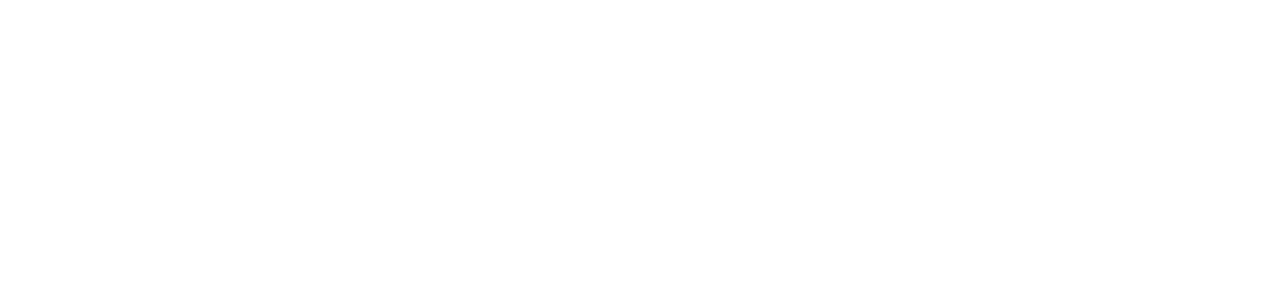
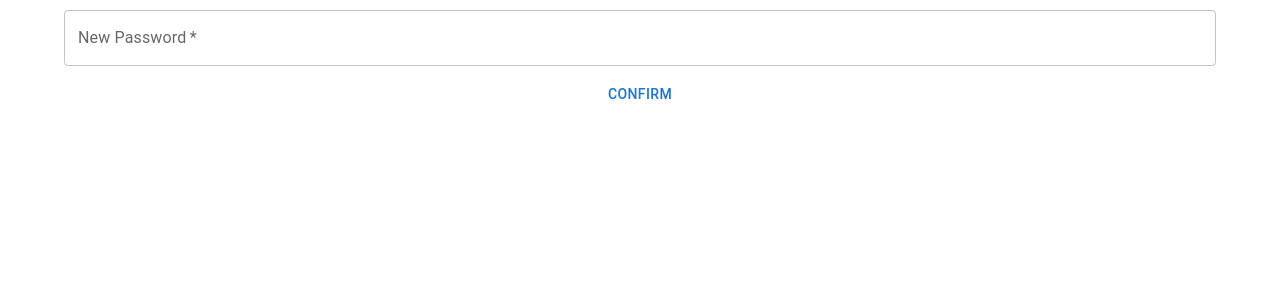
Before and after one commit to Sahajareddyp/Pitch_Deck, a React (Create React App) app in the folder frontend/: page /passwordRecovery in a window 1280 px wide. Before the commit this address had no page. Shown: the top 300 px of the page. Built offline with nearby package versions, Linux system fonts and the light colour scheme.

Commit message:
Added Forgot Password implementation

```diff
--- a/frontend/src/App.js
+++ b/frontend/src/App.js
@@ -7,6 +7,7 @@
 import Toast from "./components/common/Toast";
 import { BrowserRouter as Router, Routes, Route } from "react-router-dom";
 import Dashboard from "./components/DashBoard";
+import PasswordRecovery from "./components/PasswordRecovery";
 
 function App() {
   return (
@@ -31,6 +32,7 @@
           <Router>
             <Routes>
               <Route>
+              <Route exact path="/passwordRecovery" element={<PasswordRecovery />} />
                 <Route exact path="/login" element={<Login />} />
                 <Route path="/" element={<Dashboard />} />
               </Route>
--- /dev/null
+++ b/frontend/src/components/ForgotPassword.js
@@ -0,0 +1,64 @@
+import {
+  Button,
+  Dialog,
+  DialogActions,
+  DialogContent,
+  DialogTitle,
+  TextField,
+} from "@mui/material";
+import axios from "axios";
+import { useState } from "react";
+
+export default function ForgotPassword(props) {
+  const [email, setEmail] = useState("");
+
+  const styles = {
+    textField: {
+      margin: "10px",
+      width: "90%",
+    },
+  };
+
+  const handleChange = (event) => {
+    setEmail(event.target.value);
+  };
+
+  const onConfirm = () => {
+    console.log(window.location.origin);
+    const reqBody = {
+      email,
+      location: window.location.origin,
+    };
+    axios
+      .post(`/api/forgotPassword`, reqBody)
+      .then((response) => {
+        console.log(response);
+      })
+      .catch((err) => {
+        console.log(err);
+      });
+  };
+
+  return (
+    <Dialog
+      open={props.openForgotPasswordDialog}
+      onClose={props.closeForgotPasswordDialog}
+    >
+      <DialogTitle>Forgot/Reset Password</DialogTitle>
+      <DialogContent>
+        <TextField
+          required
+          id="outlined-required"
+          label="Email"
+          style={styles.textField}
+          value={email}
+          onChange={(e) => handleChange(e)}
+        />
+      </DialogContent>
+      <DialogActions>
+        <Button onClick={props.closeForgotPasswordDialog}>Cancel</Button>
+        <Button onClick={onConfirm}>Confirm</Button>
+      </DialogActions>
+    </Dialog>
+  );
+}
--- a/frontend/src/components/Login.js
+++ b/frontend/src/components/Login.js
@@ -7,6 +7,7 @@
 import { useNavigate } from "react-router-dom";
 import { UserContext } from "../contexts/UserContext";
 import { ToastContext } from "../contexts/ToastContext";
+import ForgotPassword from "./ForgotPassword";
 
 export default function Login() {
   const styles = {
@@ -30,6 +31,8 @@
     email: "",
     password: "",
   });
+  const [openForgotPasswordDialog, setOpenForgotPasswordDialog] = React.useState(false);
+
   const navigate = useNavigate();
   const {
     email,
@@ -60,6 +63,10 @@
   const textChangeHandler = (event, prop) => {
     setCredentials({ ...credential, [prop]: event.target.value });
   };
+
+  const closeForgotPasswordDialog = () => {
+    setOpenForgotPasswordDialog(false);
+  }
 
   const handleSignIn = () => {
     axios
@@ -118,7 +125,7 @@
             component="button"
             variant="body2"
             onClick={() => {
-              console.info("I'm a button.");
+              setOpenForgotPasswordDialog(true);
             }}
           >
             Forgot Password?
@@ -132,6 +139,7 @@
         openRegistration={openRegistration}
         closeRegistrationDialog={closeRegistrationDialog}
       />
+      <ForgotPassword openForgotPasswordDialog={openForgotPasswordDialog} closeForgotPasswordDialog={closeForgotPasswordDialog}/>
     </Box>
   );
 }
--- /dev/null
+++ b/frontend/src/components/PasswordRecovery.js
@@ -0,0 +1,65 @@
+import { Box, Button, TextField } from "@mui/material";
+import axios from "axios";
+import { useState } from "react";
+import { useSearchParams } from "react-router-dom";
+
+export default function PasswordRecovery() {
+  const [searchParams, setSearchParams] = useSearchParams();
+  const styles = {
+    textField: {
+      margin: "10px",
+      width: "90%",
+    },
+  };
+
+  const [password, setPassword] = useState("");
+
+  const handleChange = (event) => {
+    setPassword(event.target.value);
+  };
+
+  const confirm = () => {
+    const hash = window.location.hash;
+    const hashArr = hash
+      .substring(1)
+      .split("&")
+      .map((param) => param.split("="));
+    let type;
+    let accessToken;
+    for (const [key, value] of hashArr) {
+      if (key === "type") {
+        type = value;
+      } else if (key === "access_token") {
+        accessToken = value;
+      }
+    }
+    console.log(type);
+    console.log(accessToken);
+    const reqBody = {
+      type,
+      accessToken,
+    };
+    axios
+      .post("/api/resetPassword", reqBody)
+      .then((response) => {
+        console.log(response);
+      })
+      .catch((err) => {
+        console.log(err);
+      });
+  };
+  return (
+    <Box>
+      <TextField
+        required
+        id="outlined-required"
+        label="New Password"
+        style={styles.textField}
+        value={password}
+        onChange={(e) => handleChange(e)}
+      />
+      <br />
+      <Button onClick={confirm}>Confirm</Button>
+    </Box>
+  );
+}
```
Also changed, not shown: 2 other files (tests, documents, lock files or other folders).
